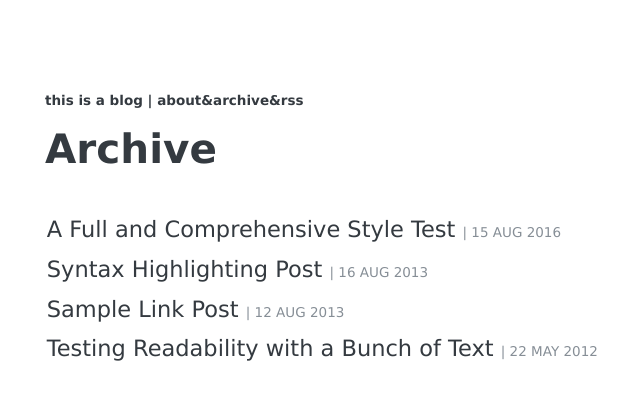
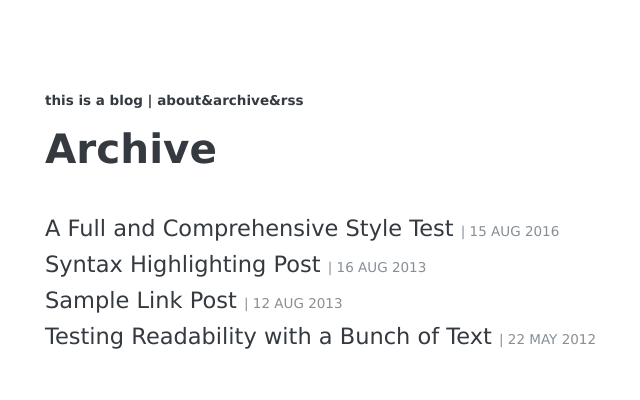
Before and after one commit to thisisamatthew/thisisamatthew.github.io, a Jekyll site: the page built from archive/index.html, in a window 1280 px wide. Shown: the top 400 px of the page, without its empty margins (181-821 px from the left). Built offline with Jekyll 4.4.1, drawn with Linux system fonts in a browser that asks for light colours; some web fonts are replaced.

Commit message:
removed archive-list padding

```diff
--- a/_sass/_site.scss
+++ b/_sass/_site.scss
@@ -321,7 +321,7 @@ body {
 .archive {
   &-list {
     &-post {
-      padding: 0.1rem;
+      /*padding: 0.1rem*/;
 
       &:hover {
           background-color: $background-over-color;
```
